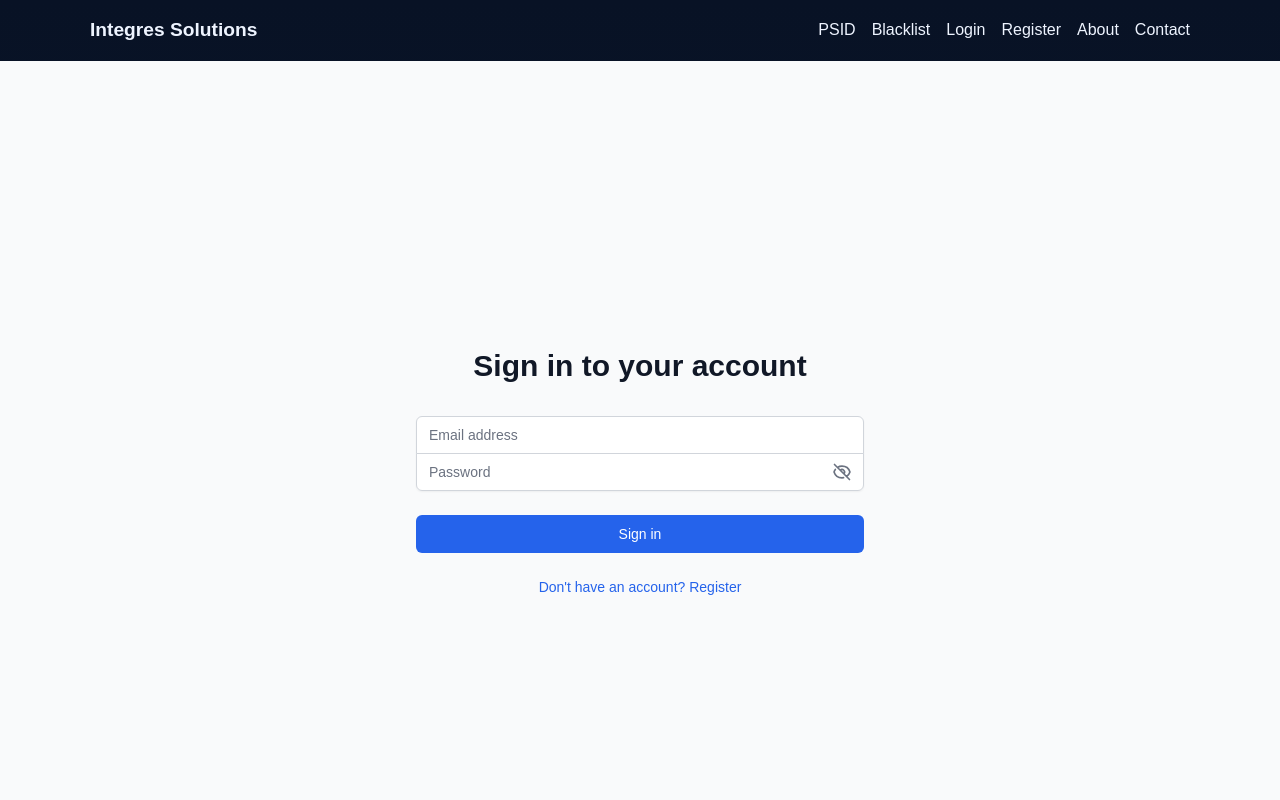
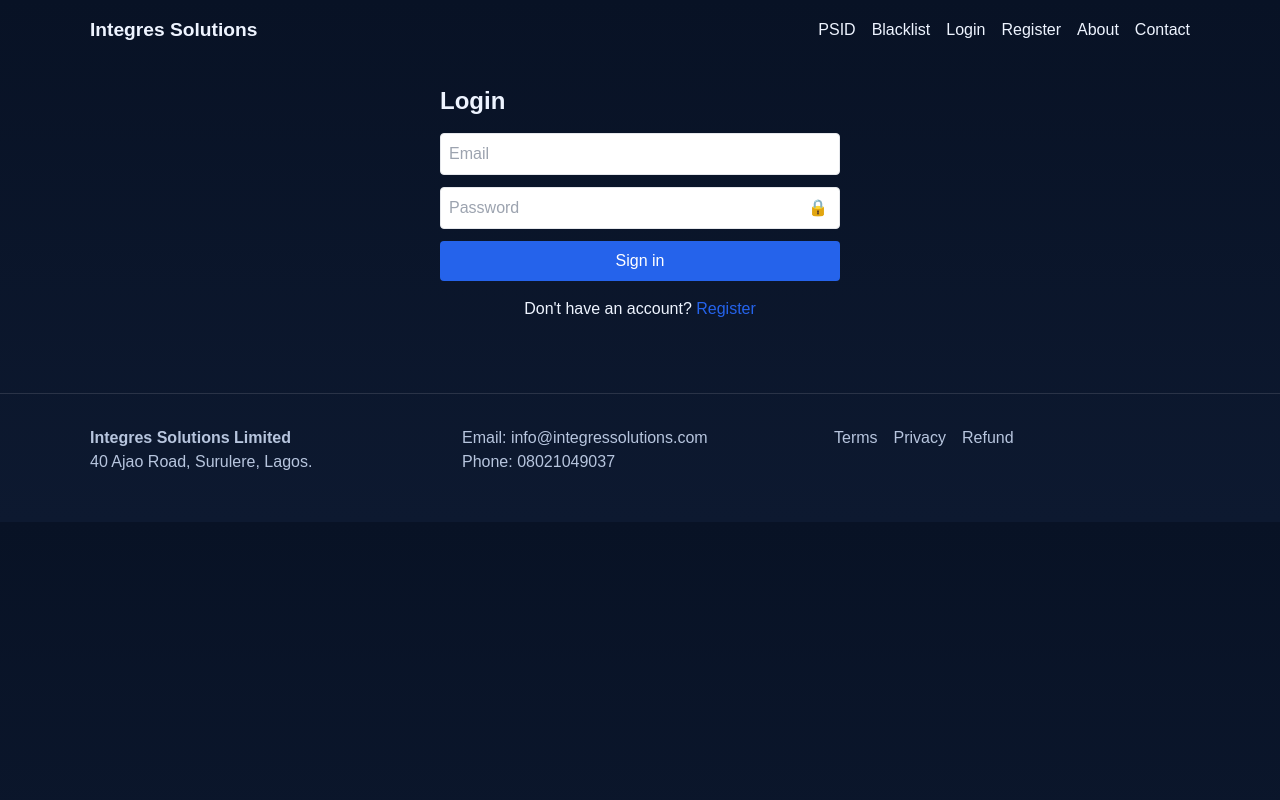
Before and after one commit to integressolutions-bot/integressolutions-website, a Next.js app: page /login in a window 1280 px wide. Shown: the top 800 px of the page. Built offline with nearby package versions, Linux system fonts and the light colour scheme.

Commit message:
PSID: public verification, auth‑guarded registration, ownership history, transfer, reversal

```diff
--- a/src/app/login/page.tsx
+++ b/src/app/login/page.tsx
@@ -7,19 +7,17 @@ import { safePost } from '@/lib/api';
 function LoginContent() {
   const router = useRouter();
   const searchParams = useSearchParams();
-  const redirectTo = searchParams.get('redirect') || '/dashboard';
+  const redirectTo = searchParams.get('redirect') || '/register-property';
 
   const [form, setForm] = useState({ email: '', password: '' });
   const [showPassword, setShowPassword] = useState(false);
   const [error, setError] = useState('');
   const [loading, setLoading] = useState(false);
 
-  // Optional: if already logged in, redirect immediately
+  // If already logged in, redirect immediately
   useEffect(() => {
     const token = localStorage.getItem('token');
-    if (token) {
-      router.push(redirectTo);
-    }
+    if (token) router.push(redirectTo);
   }, [router, redirectTo]);
 
   const handleSubmit = async (e: React.FormEvent) => {
@@ -39,87 +37,46 @@ function LoginContent() {
   };
 
   return (
-    <div className="min-h-screen flex items-center justify-center bg-gray-50 py-12 px-4 sm:px-6 lg:px-8">
-      <div className="max-w-md w-full space-y-8">
-        <div>
-          <h2 className="mt-6 text-center text-3xl font-extrabold text-gray-900">
-            Sign in to your account
-          </h2>
-          <p className="mt-2 text-center text-sm text-gray-600">
-            {redirectTo !== '/dashboard' && (
-              <>You'll be redirected back to the property registration page.</>
-            )}
-          </p>
-        </div>
-        <form className="mt-8 space-y-6" onSubmit={handleSubmit}>
-          {error && (
-            <div className="rounded-md bg-red-50 p-4">
-              <p className="text-sm text-red-700">{error}</p>
-            </div>
-          )}
-          <div className="rounded-md shadow-sm -space-y-px">
-            <div>
-              <label htmlFor="email-address" className="sr-only">Email address</label>
+    <div className="max-w-md mx-auto p-6">
+      <h1 className="text-2xl font-bold mb-4">Login</h1>
+      {error && <div className="bg-red-100 text-red-700 p-2 rounded mb-4">{error}</div>}
+      <form onSubmit={handleSubmit} className="space-y-3">
         <input
-                id="email-address"
-                name="email"
           type="email"
-                autoComplete="email"
+          placeholder="Email"
+          className="w-full border p-2 rounded"
+          value={form.email}
+          onChange={e => setForm({ ...form, email: e.target.value })}
           required
-                value={form.email}
-                onChange={(e) => setForm({ ...form, email: e.target.value })}
-                className="appearance-none rounded-none relative block w-full px-3 py-2 border border-gray-300 placeholder-gray-500 text-gray-900 rounded-t-md focus:outline-none focus:ring-blue-500 focus:border-blue-500 focus:z-10 sm:text-sm"
-                placeholder="Email address"
         />
-            </div>
         <div className="relative">
-              <label htmlFor="password" className="sr-only">Password</label>
           <input
-                id="password"
-                name="password"
             type={showPassword ? 'text' : 'password'}
-                autoComplete="current-password"
+            placeholder="Password"
+            className="w-full border p-2 rounded pr-10"
+            value={form.password}
+            onChange={e => setForm({ ...form, password: e.target.value })}
             required
-                value={form.password}
-                onChange={(e) => setForm({ ...form, password: e.target.value })}
-                className="appearance-none rounded-none relative block w-full px-3 py-2 border border-gray-300 placeholder-gray-500 text-gray-900 rounded-b-md focus:outline-none focus:ring-blue-500 focus:border-blue-500 focus:z-10 sm:text-sm pr-10"
-                placeholder="Password"
           />
           <button
             type="button"
             onClick={() => setShowPassword(!showPassword)}
-                className="absolute inset-y-0 right-0 pr-3 flex items-center text-sm leading-5"
+            className="absolute inset-y-0 right-0 pr-3 flex items-center text-gray-500"
           >
-                {showPassword ? (
-                  <svg className="h-5 w-5 text-gray-500" fill="none" viewBox="0 0 24 24" stroke="currentColor">
-                    <path strokeLinecap="round" strokeLinejoin="round" strokeWidth={2} d="M15 12a3 3 0 11-6 0 3 3 0 016 0z" />
-                    <path strokeLinecap="round" strokeLinejoin="round" strokeWidth={2} d="M2.458 12C3.732 7.943 7.523 5 12 5c4.478 0 8.268 2.943 9.542 7-1.274 4.057-5.064 7-9.542 7-4.477 0-8.268-2.943-9.542-7z" />
-                  </svg>
-                ) : (
-                  <svg className="h-5 w-5 text-gray-500" fill="none" viewBox="0 0 24 24" stroke="currentColor">
-                    <path strokeLinecap="round" strokeLinejoin="round" strokeWidth={2} d="M13.875 18.825A10.05 10.05 0 0112 19c-4.478 0-8.268-2.943-9.543-7a9.97 9.97 0 011.563-3.029m5.858.908a3 3 0 114.243 4.243M9.878 9.878l4.242 4.242M9.88 9.88l-3.29-3.29m7.532 7.532l3.29 3.29M3 3l3.59 3.59m0 0A9.953 9.953 0 0112 5c4.478 0 8.268 2.943 9.543 7a10.025 10.025 0 01-4.132 5.411m0 0L21 21" />
-                  </svg>
-                )}
+            {showPassword ? '👁️' : '🔒'}
           </button>
         </div>
-          </div>
-
-          <div>
         <button
           type="submit"
           disabled={loading}
-              className="group relative w-full flex justify-center py-2 px-4 border border-transparent text-sm font-medium rounded-md text-white bg-blue-600 hover:bg-blue-700 focus:outline-none focus:ring-2 focus:ring-offset-2 focus:ring-blue-500 disabled:opacity-50"
+          className="w-full bg-blue-600 text-white py-2 rounded hover:bg-blue-700 disabled:bg-gray-400"
         >
           {loading ? 'Signing in...' : 'Sign in'}
         </button>
-          </div>
-          <div className="text-sm text-center">
-            <a href="/register" className="font-medium text-blue-600 hover:text-blue-500">
-              Don't have an account? Register
-            </a>
-          </div>
       </form>
-      </div>
+      <p className="text-center mt-4">
+        Don't have an account? <a href="/register" className="text-blue-600">Register</a>
+      </p>
     </div>
   );
 }
--- a/src/app/register/page.tsx
+++ b/src/app/register/page.tsx
@@ -2,143 +2,87 @@
 
 import { useState } from 'react';
 import { useRouter } from 'next/navigation';
-import Link from 'next/link';
 import { safePost } from '@/lib/api';
 
 export default function RegisterPage() {
   const router = useRouter();
-  const [fullName, setFullName] = useState('');
-  const [email, setEmail] = useState('');
-  const [password, setPassword] = useState('');
-  const [confirmPassword, setConfirmPassword] = useState('');
+  const [form, setForm] = useState({ fullName: '', email: '', password: '', phone: '' });
   const [showPassword, setShowPassword] = useState(false);
-  const [showConfirmPassword, setShowConfirmPassword] = useState(false);
   const [error, setError] = useState('');
-  const [isLoading, setIsLoading] = useState(false);
+  const [loading, setLoading] = useState(false);
 
   const handleSubmit = async (e: React.FormEvent) => {
     e.preventDefault();
-    if (password !== confirmPassword) {
-      setError('Passwords do not match');
-      return;
-    }
-    setIsLoading(true);
+    setLoading(true);
     setError('');
     try {
-      const response = await safePost('/auth/register', { fullName, email, password });
-      localStorage.setItem('token', response.token);
-      localStorage.setItem('user', JSON.stringify(response.user));
-      router.push('/dashboard');
+      const data = await safePost('/auth/register', form);
+      localStorage.setItem('token', data.token);
+      localStorage.setItem('user', JSON.stringify(data.user));
+      router.push('/register-property');
     } catch (err: any) {
       setError(err.message || 'Registration failed');
     } finally {
-      setIsLoading(false);
+      setLoading(false);
     }
   };
 
   return (
-    <div className="min-h-screen flex items-center justify-center bg-gray-50 py-12 px-4 sm:px-6 lg:px-8">
-      <div className="max-w-md w-full space-y-8">
-        <div>
-          <h2 className="mt-6 text-center text-3xl font-extrabold text-gray-900">
-            Create your account
-          </h2>
-        </div>
-        <form className="mt-8 space-y-6" onSubmit={handleSubmit}>
-          {error && (
-            <div className="rounded-md bg-red-50 p-4">
-              <p className="text-sm text-red-700">{error}</p>
-            </div>
-          )}
-          <div className="rounded-md shadow-sm -space-y-px">
-            <div>
-              <label htmlFor="name" className="sr-only">Full Name</label>
+    <div className="max-w-md mx-auto p-6">
+      <h1 className="text-2xl font-bold mb-4">Create Account</h1>
+      {error && <div className="bg-red-100 text-red-700 p-2 rounded mb-4">{error}</div>}
+      <form onSubmit={handleSubmit} className="space-y-3">
         <input
-                id="name"
-                name="name"
           type="text"
-                autoComplete="name"
+          placeholder="Full name"
+          className="w-full border p-2 rounded"
+          value={form.fullName}
+          onChange={e => setForm({ ...form, fullName: e.target.value })}
           required
-                value={fullName}
-                onChange={(e) => setFullName(e.target.value)}
-                className="appearance-none rounded-none relative block w-full px-3 py-2 border border-gray-300 placeholder-gray-500 text-gray-900 rounded-t-md focus:outline-none focus:ring-blue-500 focus:border-blue-500 focus:z-10 sm:text-sm"
-                placeholder="Full Name"
         />
-            </div>
-            <div>
-              <label htmlFor="email-address" className="sr-only">Email address</label>
         <input
-                id="email-address"
-                name="email"
           type="email"
-                autoComplete="email"
+          placeholder="Email"
+          className="w-full border p-2 rounded"
+          value={form.email}
+          onChange={e => setForm({ ...form, email: e.target.value })}
           required
-                value={email}
-                onChange={(e) => setEmail(e.target.value)}
-                className="appearance-none rounded-none relative block w-full px-3 py-2 border border-gray-300 placeholder-gray-500 text-gray-900 focus:outline-none focus:ring-blue-500 focus:border-blue-500 focus:z-10 sm:text-sm"
-                placeholder="Email address"
         />
-            </div>
         <div className="relative">
-              <label htmlFor="password" className="sr-only">Password</label>
           <input
-                id="password"
-                name="password"
             type={showPassword ? 'text' : 'password'}
-                autoComplete="new-password"
+            placeholder="Password"
+            className="w-full border p-2 rounded pr-10"
+            value={form.password}
+            onChange={e => setForm({ ...form, password: e.target.value })}
             required
-                value={password}
-                onChange={(e) => setPassword(e.target.value)}
-                className="appearance-none rounded-none relative block w-full px-3 py-2 border border-gray-300 placeholder-gray-500 text-gray-900 focus:outline-none focus:ring-blue-500 focus:border-blue-500 focus:z-10 sm:text-sm pr-10"
-                placeholder="Password"
           />
           <button
             type="button"
             onClick={() => setShowPassword(!showPassword)}
-                className="absolute inset-y-0 right-0 pr-3 flex items-center"
+            className="absolute inset-y-0 right-0 pr-3 flex items-center text-gray-500"
           >
-                {showPassword ? (/* eye open svg */) : (/* eye closed svg */)}
+            {showPassword ? '👁️' : '🔒'}
           </button>
         </div>
-            <div className="relative">
-              <label htmlFor="confirm-password" className="sr-only">Confirm Password</label>
         <input
-                id="confirm-password"
-                name="confirm-password"
-                type={showConfirmPassword ? 'text' : 'password'}
-                autoComplete="off"
-                required
-                value={confirmPassword}
-                onChange={(e) => setConfirmPassword(e.target.value)}
-                className="appearance-none rounded-none relative block w-full px-3 py-2 border border-gray-300 placeholder-gray-500 text-gray-900 rounded-b-md focus:outline-none focus:ring-blue-500 focus:border-blue-500 focus:z-10 sm:text-sm pr-10"
-                placeholder="Confirm Password"
+          type="tel"
+          placeholder="Phone (optional)"
+          className="w-full border p-2 rounded"
+          value={form.phone}
+          onChange={e => setForm({ ...form, phone: e.target.value })}
         />
         <button
-                type="button"
-                onClick={() => setShowConfirmPassword(!showConfirmPassword)}
-                className="absolute inset-y-0 right-0 pr-3 flex items-center"
+          type="submit"
+          disabled={loading}
+          className="w-full bg-blue-600 text-white py-2 rounded hover:bg-blue-700 disabled:bg-gray-400"
         >
-                {showConfirmPassword ? (/* eye open svg */) : (/* eye closed svg */)}
+          {loading ? 'Registering...' : 'Register'}
         </button>
-            </div>
-          </div>
-
-          <div>
-            <button
-              type="submit"
-              disabled={isLoading}
-              className="group relative w-full flex justify-center py-2 px-4 border border-transparent text-sm font-medium rounded-md text-white bg-blue-600 hover:bg-blue-700 focus:outline-none focus:ring-2 focus:ring-offset-2 focus:ring-blue-500"
-            >
-              {isLoading ? 'Registering...' : 'Register'}
-            </button>
-          </div>
-          <div className="text-sm text-center">
-            <Link href="/login" className="font-medium text-blue-600 hover:text-blue-500">
-              Already have an account? Sign in
-            </Link>
-          </div>
       </form>
-      </div>
+      <p className="text-center mt-4">
+        Already have an account? <a href="/login" className="text-blue-600">Login</a>
+      </p>
     </div>
   );
 }
```
Also changed, not shown: src/app/register-property/page.tsx (+2 -12 lines). Lines whose indentation alone changed are shown as unchanged.
